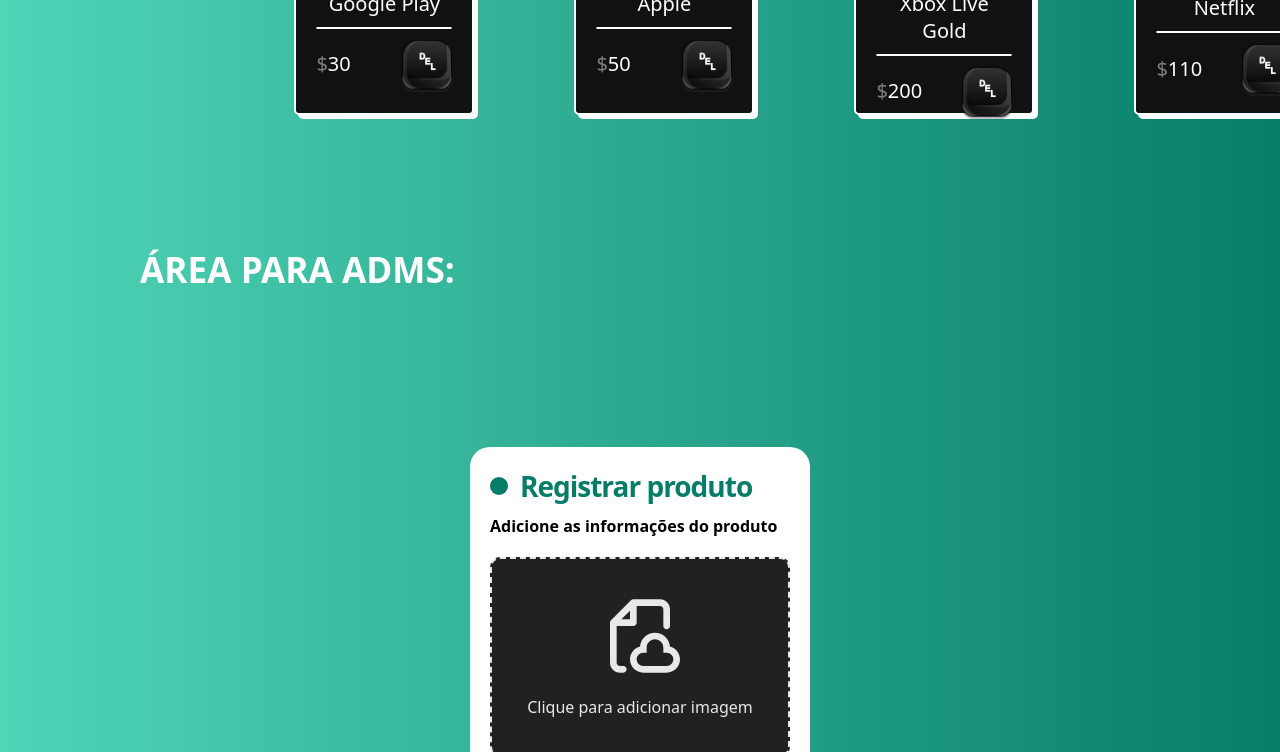
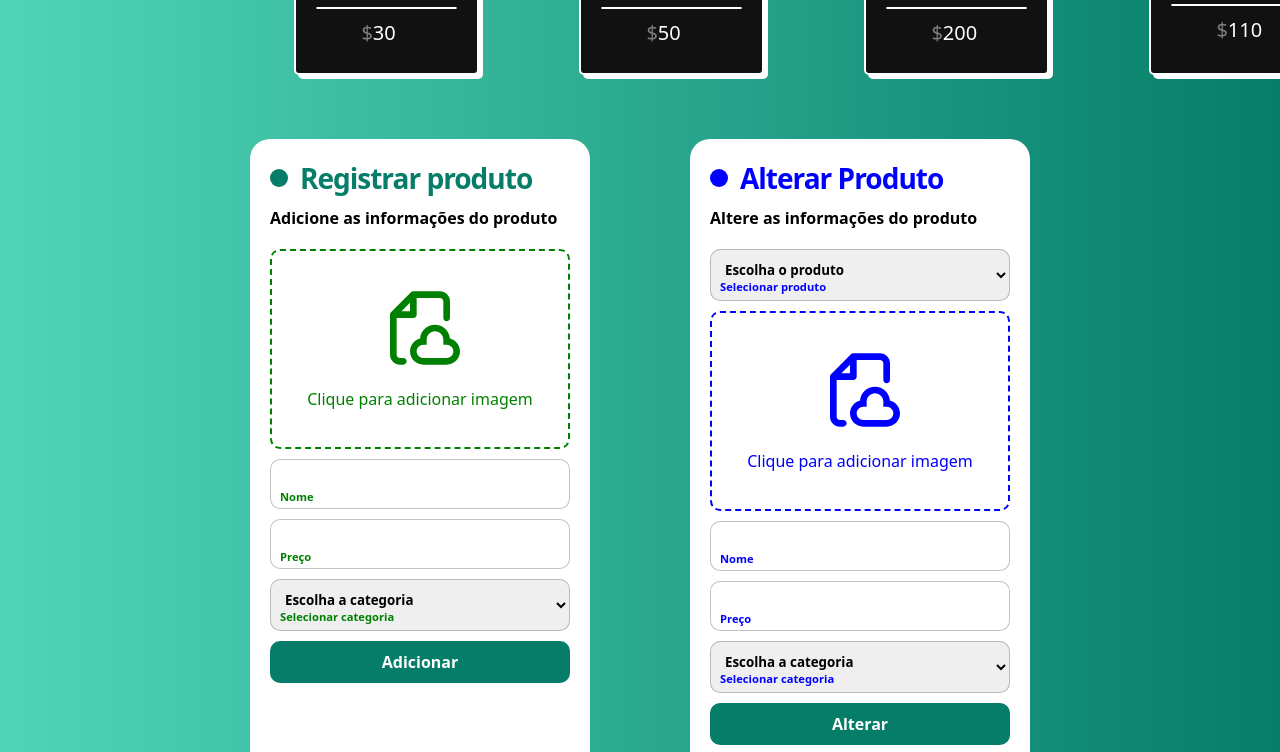
Before and after one commit to ChicoLindao/SHOPPRIME, a plain HTML site: page admprodutos.html in a window 1280 px wide. Shown: the part 789-1541 px from the top of the page. Drawn offline with Linux system fonts and the light colour scheme.

Commit message:
Alteração na estilização do site

```diff
--- a/admprodutos.html
+++ b/admprodutos.html
@@ -26,7 +26,7 @@ Copyright © 2024 SHOPPRIME. All rights reserved.
 
 <body>
     <nav>
-        <div class="logo">SHOPPRIME</div>
+        <div class="logo">SHOPPRIME / ADM</div>
 
 
         <div class="container">
@@ -75,10 +75,6 @@ Copyright © 2024 SHOPPRIME. All rights reserved.
         </div>
     </section>
     </div>
-    <br>
-    <br>
-    <br>
-    <h1 class="coisarada">ÁREA PARA ADMS:</h1>
     <div class="admcadastrar">
         <br>
         <br>
@@ -87,6 +83,7 @@ Copyright © 2024 SHOPPRIME. All rights reserved.
         <br>
         <br>
         <br>
+        <div class="containerChavao">
         <form id="formzinho" class="formulario">
             <p class="titulo">Registrar produto </p>
             <p class="message">Adicione as informações do produto </p>
@@ -116,18 +113,83 @@ Copyright © 2024 SHOPPRIME. All rights reserved.
 
             <label>
                 <input id="valor" type="number" class="input">
-                <span>Valor</span>
+                <span>Preço</span>
             </label>
             <label>
                 <select id="nome" type="text" class="input">
-                <span>Nome</span>
+                    <option id="1">Escolha a categoria</option>
+                    <option id="2">Celular</option>
+                    <option id="3">Assinaturas</option>
+                    <option id="4">Jogos para celulares</option>
+                    <option id="5">Jogos para computadores</option>
+                </select>
+                <span>Selecionar categoria</span>
             </label>
             <input type="submit" id='enviar' class="enviar" value="Adicionar">
         </form>
-        <br>
-        <br>
-        <br>
     </div>
+
+    <form id="formzinho" class="formulario">
+        <p class="titulo2">Alterar Produto </p>
+        <p class="message">Altere as informações do produto </p>
+        <div class="flex">
+        </div>
+        <label>
+            <select id="nome" type="text" class="input2">
+                <option id="1">Escolha o produto</option>
+                <option id="2">Criar novo</option>
+                <option id="3">Lol</option>
+                <option id="4">Valorant</option>
+                <option id="5">Wild Rift</option>
+                <option id="5">PUBG Mobile</option>
+                <option id="5">Google Play</option>
+                <option id="5">Apple</option>
+                <option id="5">Xbox Live Gold</option>
+                <option id="5">Netflix</option>
+            </select>
+            <span>Selecionar produto</span>
+        </label>
+        <label for="file" class="enviarimagem2">
+            <div class="icon">
+                <svg viewBox="0 0 24 24" fill="" xmlns="http://www.w3.org/2000/svg">
+                    <g id="SVGRepo_bgCarrier" stroke-width="0"></g>
+                    <g id="SVGRepo_tracerCarrier" stroke-linecap="round" stroke-linejoin="round"></g>
+                    <g id="SVGRepo_iconCarrier">
+                        <path fill-rule="evenodd" clip-rule="evenodd"
+                            d="M10 1C9.73478 1 9.48043 1.10536 9.29289 1.29289L3.29289 7.29289C3.10536 7.48043 3 7.73478 3 8V20C3 21.6569 4.34315 23 6 23H7C7.55228 23 8 22.5523 8 22C8 21.4477 7.55228 21 7 21H6C5.44772 21 5 20.5523 5 20V9H10C10.5523 9 11 8.55228 11 8V3H18C18.5523 3 19 3.44772 19 4V9C19 9.55228 19.4477 10 20 10C20.5523 10 21 9.55228 21 9V4C21 2.34315 19.6569 1 18 1H10ZM9 7H6.41421L9 4.41421V7ZM14 15.5C14 14.1193 15.1193 13 16.5 13C17.8807 13 19 14.1193 19 15.5V16V17H20C21.1046 17 22 17.8954 22 19C22 20.1046 21.1046 21 20 21H13C11.8954 21 11 20.1046 11 19C11 17.8954 11.8954 17 13 17H14V16V15.5ZM16.5 11C14.142 11 12.2076 12.8136 12.0156 15.122C10.2825 15.5606 9 17.1305 9 19C9 21.2091 10.7909 23 13 23H20C22.2091 23 24 21.2091 24 19C24 17.1305 22.7175 15.5606 20.9844 15.122C20.7924 12.8136 18.858 11 16.5 11Z"
+                            fill=""></path>
+                    </g>
+                </svg>
+            </div>
+            <div class="text">
+                <span>Clique para adicionar imagem</span>
+            </div>
+            <input id="file" type="file">
+        </label>
+        <label>
+            <input id="nome" type="text" class="input2">
+            <span>Nome</span>
+        </label>
+
+        <label>
+            <input id="valor" type="number" class="input2">
+            <span>Preço</span>
+        </label>
+        <label>
+            <select id="nome" type="text" class="input2">
+                <option id="1">Escolha a categoria</option>
+                <option id="2">Celular</option>
+                <option id="3">Assinaturas</option>
+                <option id="4">Jogos para celulares</option>
+                <option id="5">Jogos para computadores</option>
+            </select>
+            <span>Selecionar categoria</span>
+        </label>
+        <input type="submit" id='alterar' class="enviar" value="Alterar">
+        <input type="submit" id='remover' class="enviar2" value="Remover">
+    </form>
+</div>
+</div>
     <br>
     <br>
     <br>
@@ -137,5 +199,4 @@ Copyright © 2024 SHOPPRIME. All rights reserved.
         <p>Desenvolvido por Chico</p>
     </footer>
 </body>
-
 </html>
--- a/assets/CSS/admprodutos.css
+++ b/assets/CSS/admprodutos.css
@@ -48,8 +48,8 @@ nav {
     padding: 20px;
     gap: 10px;
     font-family: system-ui, -apple-system, BlinkMacSystemFont, 'Segoe UI', Roboto, Oxygen, Ubuntu, Cantarell, 'Open Sans', 'Helvetica Neue', sans-serif;
-    width: 180px;
-    height: 320px;
+    width: 185px;
+    height: 300px;
     background: var(--bg-color);
     border: 2px solid var(--main-color);
     box-shadow: 4px 4px var(--main-color);
@@ -72,12 +72,14 @@ nav {
     align-items: center;
     display: flex;
     flex-direction: row;
+    align-items: center;
   }
 
   .precoprodutos {
     font-weight: 500;
     color: var(--font-color);
     font-size: 20px;
+    padding-left: 45px;
   }
 
   .nomeprodutos {
@@ -270,11 +272,9 @@ nav {
 
   .admcadastrar{
     justify-content: center;
-    display: grid;
+    display: flex;
+    flex: 1;
   }
-
-
-
 
   .enviarimagem {
     height: 200px;
@@ -286,11 +286,11 @@ nav {
     cursor: pointer;
     align-items: center;
     justify-content: center;
-    border: 2px dashed #e8e8e8;
-    background-color: #212121;
+    border: 2px dashed green;
+    background-color: white ;
     padding: 1.5rem;
     border-radius: 10px;
-    box-shadow: 0px 48px 35px -48px #e8e8e8;
+    box-shadow: 0px 48px 35px -48px white
 
   }
 
@@ -302,7 +302,7 @@ nav {
 
   .enviarimagem .icon svg {
     height: 80px;
-    fill: #e8e8e8;
+    fill: green;
   }
 
   .enviarimagem .text {
@@ -313,7 +313,7 @@ nav {
 
   .enviarimagem .text span {
     font-weight: 400;
-    color: #e8e8e8;
+    color: green;
   }
 
   .enviarimagem input {
@@ -599,3 +599,120 @@ nav {
   .delete-button:focus {
     outline: none;
   }
+
+  .containerChavao {
+    display: flex;
+    margin-right: 100px;
+  }
+
+  .titulo2 {
+    font-size: 28px;
+    color: blue;
+    font-weight: 600;
+    letter-spacing: -1px;
+    position: relative;
+    display: flex;
+    align-items: center;
+    padding-left: 30px;
+  }
+
+  .titulo2::before,.titulo2::after {
+    position: absolute;
+    content: "";
+    height: 16px;
+    width: 16px;
+    border-radius: 50%;
+    left: 0px;
+    background-color: blue;
+  }
+
+  .titulo2::before {
+    width: 18px;
+    height: 18px;
+    background-color: blue;
+  }
+
+  .titulo2::after {
+    width: 18px;
+    height: 18px;
+    animation: pulse 1s linear infinite;
+  }
+
+  .enviarimagem2 {
+    height: 200px;
+    width: 300px;
+    display: flex;
+    flex-direction: column;
+    align-items: space-between;
+    gap: 20px;
+    cursor: pointer;
+    align-items: center;
+    justify-content: center;
+    border: 2px dashed blue;
+    background-color: white ;
+    padding: 1.5rem;
+    border-radius: 10px;
+    box-shadow: 0px 48px 35px -48px white
+
+  }
+
+  .enviarimagem2 .icon {
+    display: flex;
+    align-items: center;
+    justify-content: center;
+  }
+
+  .enviarimagem2 .icon svg {
+    height: 80px;
+    fill: blue;
+  }
+
+  .enviarimagem2 .text {
+    display: flex;
+    align-items: center;
+    justify-content: center;
+  }
+
+  .enviarimagem2 .text span {
+    font-weight: 400;
+    color: blue;
+  }
+
+  .enviarimagem2 input {
+    display: none;
+  }
+
+
+
+  .formulario label .input2 {
+    width: 100%;
+    padding: 10px 10px 20px 10px;
+    outline: 0;
+    border: 1px solid rgba(105, 105, 105, 0.397);
+    border-radius: 10px;
+  }
+
+  .formulario label .input2 + span {
+    position: absolute;
+    left: 10px;
+    top: 15px;
+    color: grey;
+    font-size: 0.9em;
+    cursor: text;
+    transition: 0.3s ease;
+  }
+
+  .formulario label .input2:placeholder-shown + span {
+    top: 15px;
+    font-size: 0.9em;
+  }
+
+  .formulario label .input2:focus + span,.formulario label .input2:valid + span {
+    top: 30px;
+    font-size: 0.7em;
+    font-weight: 600;
+  }
+
+  .formulario label .input2:valid + span {
+    color: blue;
+  }
--- a/assets/CSS/cadastrar.css
+++ b/assets/CSS/cadastrar.css
@@ -19,9 +19,9 @@ body {
     justify-content: center;
     align-items: center;
     position: relative;
-    width: 700px;
+    width: 680px;
     display: flex;
-    height: 700px;
+    height: 680px;
 }
 
 .tudo i {
--- a/assets/JS/admprodutos.js
+++ b/assets/JS/admprodutos.js
@@ -61,11 +61,9 @@ function reescrever(list) {
             <hr class="divisordeprodutos">
             <div class="produtospart2">
                 <div class="precoprodutos"><span>$</span>${item.valor}</div>
-
-                <button class="delete-button" onclick="excluirItem(${index})">
-                ␡
-              </button>
             </div>
+            <div>
+        </div>
         </div>`;
   });
 }
```
